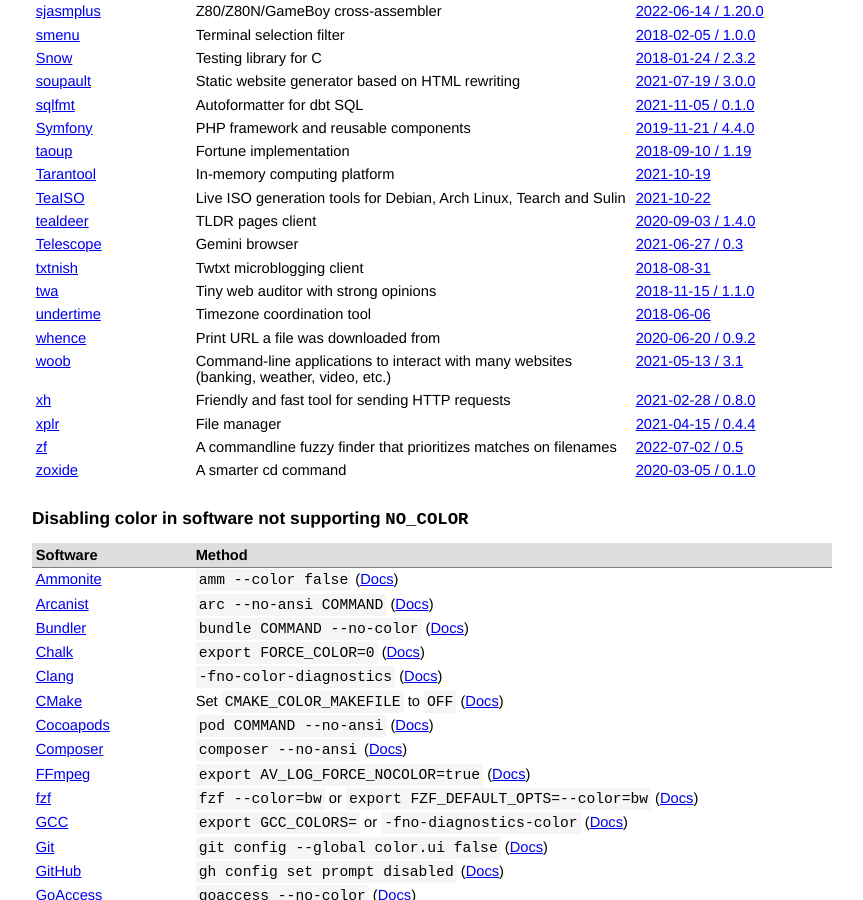
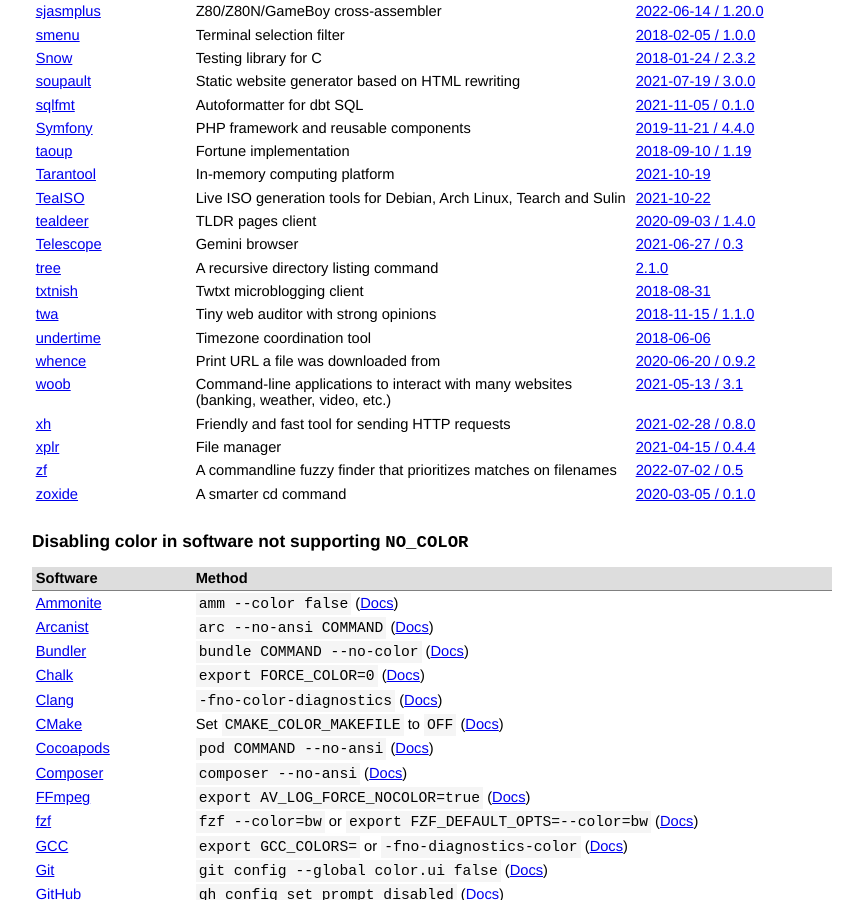
Before and after one commit to jcs/no_color, a Jekyll site: the page built from index.md, in a window 1280 px wide and 900 px high, scrolled down 4677 px. Shown: the whole window, without its empty margins (208-1071 px from the left). Built offline with Jekyll 4.4.1, drawn with Linux system fonts in a browser that asks for light colours; our own code applies the rules of GitHub Pages for plain Markdown files.

Commit message:
Add tree

```diff
--- a/index.md
+++ b/index.md
@@ -242,6 +242,7 @@ color via `NO_COLOR`.
 | [TeaISO](https://gitlab.com/tearch-linux/applications-and-tools/teaiso) | Live ISO generation tools for Debian, Arch Linux, Tearch and Sulin | [2021-10-22](https://gitlab.com/tearch-linux/applications-and-tools/teaiso/-/commit/151c61c299bd71adc1987ef73ad588cfbe88d244) |
 | [tealdeer](http://github.com/dbrgn/tealdeer) | TLDR pages client | [2020-09-03 / 1.4.0](https://github.com/dbrgn/tealdeer/releases/tag/v1.4.0) |
 | [Telescope](https://telescope.omarpolo.com) | Gemini browser | [2021-06-27 / 0.3](https://github.com/omar-polo/telescope/releases/tag/0.3) |
+| [tree](https://oldmanprogrammer.net/source.php?dir=projects/tree) | A recursive directory listing command | [2.1.0](https://gitlab.com/OldManProgrammer/unix-tree/-/blob/22a2e268206b8d2238a686458c4702f9b3689e5b/CHANGES) |
 | [txtnish](https://github.com/mdom/txtnish) | Twtxt microblogging client | [2018-08-31](https://github.com/mdom/txtnish/commit/257d312ac282ab99e8357e31f6c282b881fbb171) |
 | [twa](https://github.com/trailofbits/twa) | Tiny web auditor with strong opinions | [2018-11-15 / 1.1.0](https://github.com/trailofbits/twa/releases/tag/1.1.0) |
 | [undertime](https://gitlab.com/anarcat/undertime) | Timezone coordination tool | [2018-06-06](https://gitlab.com/anarcat/undertime/commit/0c4c2b38f32127a0dc59d2bd6e5f9db0b61ca847) |
```
